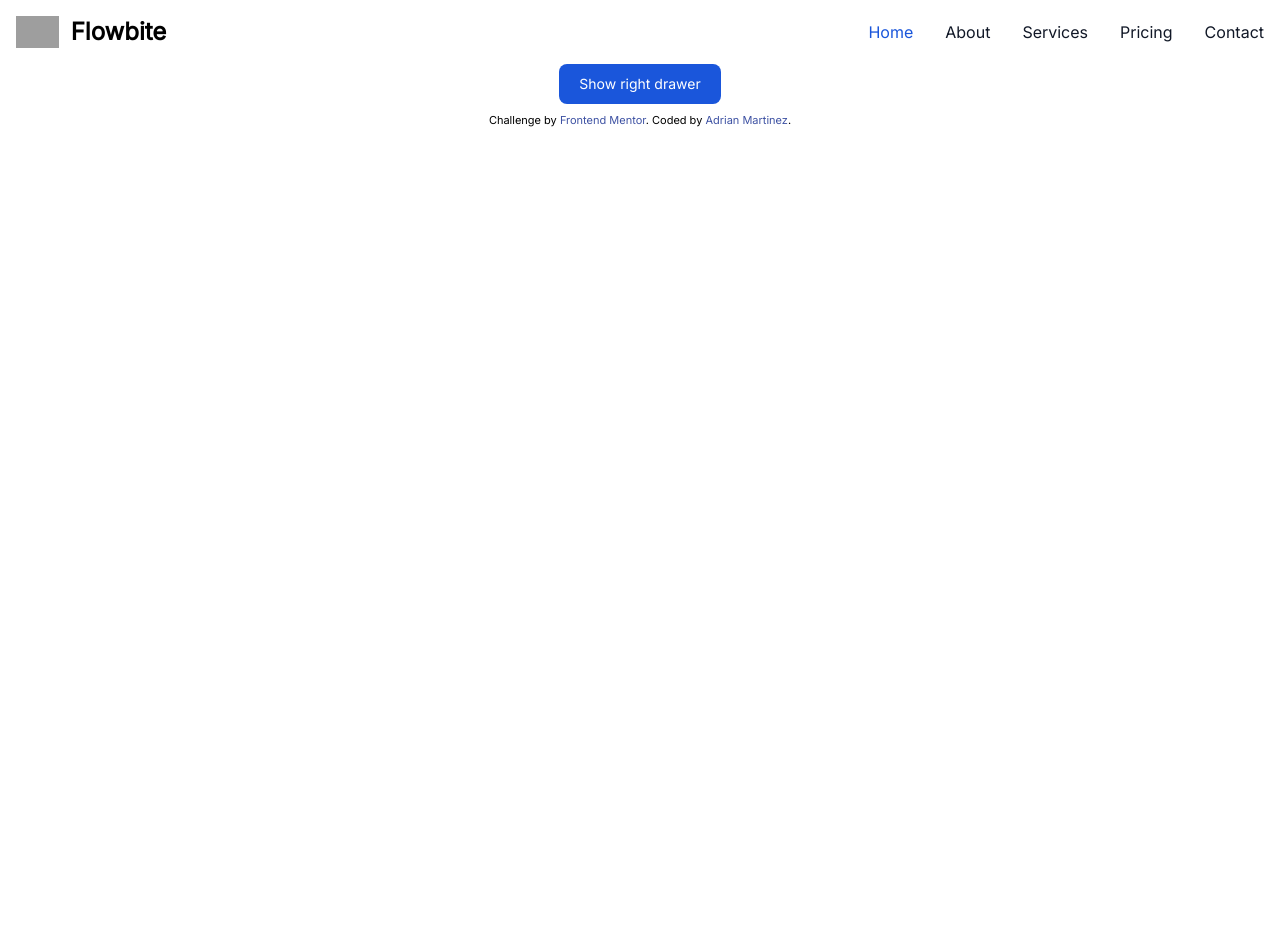
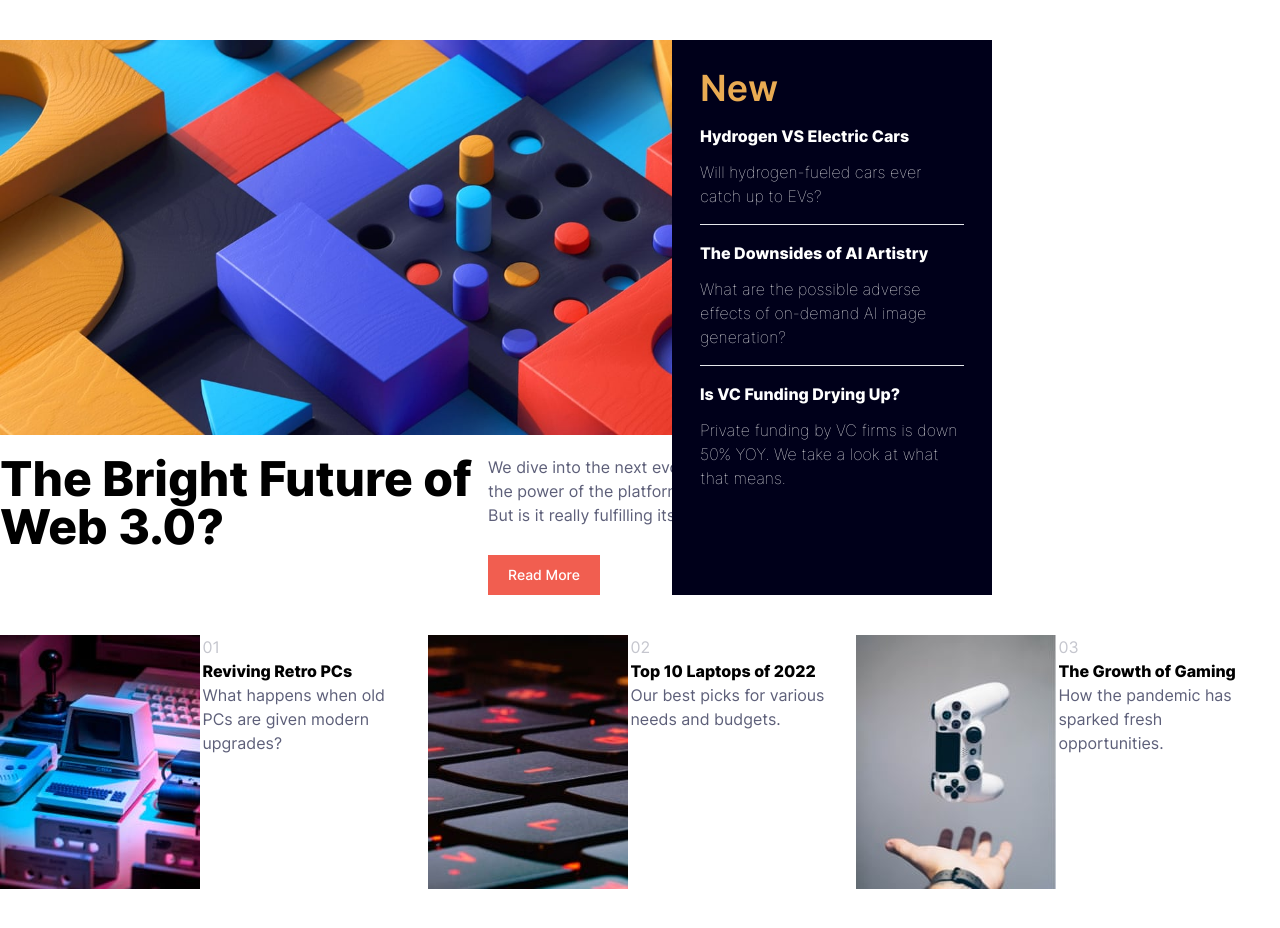
Before and after one commit to AdrianMartinezGit/TechNewsHomePage, a website: page index.html in a window 1280 px wide. Before the commit the page ends 800 px from the top, so only its background shows below. Drawn offline with nearby package versions, Linux system fonts and the light colour scheme; grey boxes are pictures that could not be loaded.

Commit message:
Reworking in Progress

```diff
--- a/index.html
+++ b/index.html
@@ -16,9 +16,6 @@
   </style>
   -->
   <link href="./dist/output.css" rel="stylesheet">
-  <link rel="preconnect" href="https://fonts.googleapis.com">
-  <link rel="preconnect" href="https://fonts.gstatic.com" crossorigin>
-  <link href="https://fonts.googleapis.com/css2?family=Inter&display=swap" rel="stylesheet">
 </head>
 <body>
   <!--
@@ -59,14 +56,11 @@
   How the pandemic has sparked fresh opportunities.
   -->
 
-  <!--<div style="width: 200px; height: 100px; background-color: red;"></div>-->
-  <!--<div class="w-64 h-32 bg-blue-500"></div>-->
-
+  <!-- navbar component
   <nav class="bg-white border-gray-200 dark:bg-gray-900">
     <div class="max-w-screen-xl flex flex-wrap items-center justify-between mx-auto p-4">
       <a href="https://flowbite.com/" class="flex items-center space-x-3 rtl:space-x-reverse">
-          <img src="https://flowbite.com/docs/images/logo.svg" class="h-8" alt="Flowbite Logo" />
-          <span class="self-center text-2xl font-semibold whitespace-nowrap dark:text-white">Flowbite</span>
+          <img src="./assets/images/logo.svg" class="h-8" alt="Flowbite Logo" />
       </a>
       <button data-collapse-toggle="navbar-default" type="button" class="inline-flex items-center p-2 w-10 h-10 justify-center text-sm text-gray-500 rounded-lg md:hidden hover:bg-gray-100 focus:outline-none focus:ring-2 focus:ring-gray-200 dark:text-gray-400 dark:hover:bg-gray-700 dark:focus:ring-gray-600" aria-controls="navbar-default" aria-expanded="false">
           <span class="sr-only">Open main menu</span>
@@ -95,15 +89,91 @@
       </div>
     </div>
   </nav>
+  -->
+
+  <div>
+    <div class="grid grid-cols-2 pt-10 gap-16 ">
+      <div class="w-[960px]">
+        <img src="./assets/images/image-web-3-desktop.jpg">
+        <div class="grid grid-cols-2 gap-4 pt-5">
+          <div>
+            <h1 class="font-extrabold text-5xl">The Bright Future of Web 3.0?</h1>
+          </div>
+          <div>
+            <p class="text-[#5d5f79]">We dive into the next evolution of the web that claims to put the power of the platforms back into the
+              hands of the people. But is it really fulfilling its promise?</p>
+            <button
+              class="text-white bg-[#f15e50] hover:bg-[#a0190d] focus:ring-4 focus:ring-[#f8b1aa] font-medium text-sm px-5 py-2.5 mt-7 dark:bg-blue-600 dark:hover:bg-blue-700 focus:outline-none dark:focus:ring-blue-800"
+              type="button" data-drawer-target="drawer-right-example" data-drawer-show="drawer-right-example"
+              data-drawer-placement="right" aria-controls="drawer-right-example">
+              Read More
+            </button>
+          </div>
+        </div>
+      </div>
+      <div class="w-[320px] bg-[#00001a] p-7">
+        <h1 class="text-[#e9ab53] text-4xl font-semibold">New</h1>
+        <div class="pt-4 pb-4">
+          <h2 class="text-white font-extrabold text-1xl pb-3">Hydrogen VS Electric Cars</h2>
+          <p class="text-white font-thin">Will hydrogen-fueled cars ever catch up to EVs?</p>
+        </div>
+        <hr>
+        <div class="pt-4 pb-4">
+          <h2 class="text-white font-extrabold text-1xl pb-3">The Downsides of AI Artistry</h2>
+          <p class="text-white font-thin">What are the possible adverse effects of on-demand AI image generation?</p>
+        </div>
+        <hr>
+        <div class="pt-4 pb-4">
+          <h2 class="text-white font-extrabold text-1xl pb-3">Is VC Funding Drying Up?</h2>
+          <p class="text-white font-thin">Private funding by VC firms is down 50% YOY. We take a look at what that means.
+          </p>
+        </div>
+      </div>
+    </div>
+    <div class="grid grid-rows-3 w-[100%] gap-4 sm:grid-cols-3 sm:w-[1280px] sm:gap-1 pt-10">
+      <div class="grid grid-cols-2 w-[405px]">
+        <div>
+          <img src="./assets/images/image-retro-pcs.jpg">
+        </div>
+        <div>
+          <h1 class="text-[#c5c6ce]">01</h1>
+          <h2 class="font-extrabold">Reviving Retro PCs</h2>
+          <p class="text-[#5d5f79]">What happens when old PCs are given modern upgrades?</p>
+        </div>
+      </div>
+      <div class="grid grid-cols-2 w-[405px]">
+        <div>
+          <img src="./assets/images/image-top-laptops.jpg">
+        </div>
+        <div>
+          <h1 class="text-[#c5c6ce]">02</h1>
+          <h2 class="font-extrabold">Top 10 Laptops of 2022</h2>
+          <p class="text-[#5d5f79]">Our best picks for various needs and budgets.</p>
+        </div>
+      </div>
+      <div class="grid grid-cols-2 w-[405px]">
+        <div>
+          <img src="./assets/images/image-gaming-growth.jpg">
+        </div>
+        <div>
+          <h1 class="text-[#c5c6ce]">03</h1>
+          <h2 class="font-extrabold">The Growth of Gaming</h2>
+          <p class="text-[#5d5f79]">How the pandemic has sparked fresh opportunities.</p>
+        </div>
+      </div>
+    </div>
+  </div>
 
   <!-- drawer init and toggle -->
-  <div class="text-center">
+  <!--
+  <div class="text-center pt-16">
     <button class="text-white bg-blue-700 hover:bg-blue-800 focus:ring-4 focus:ring-blue-300 font-medium rounded-lg text-sm px-5 py-2.5 mb-2 dark:bg-blue-600 dark:hover:bg-blue-700 focus:outline-none dark:focus:ring-blue-800" type="button" data-drawer-target="drawer-right-example" data-drawer-show="drawer-right-example" data-drawer-placement="right" aria-controls="drawer-right-example">
     Show right drawer
     </button>
   </div>
+  -->
 
-  <!-- drawer component -->
+  <!-- drawer component
   <div id="drawer-right-example" class="fixed top-0 right-0 z-40 h-screen p-4 overflow-y-auto transition-transform translate-x-full bg-white w-80 dark:bg-gray-800" tabindex="-1" aria-labelledby="drawer-right-label">
     <h5 id="drawer-right-label" class="inline-flex items-center mb-4 text-base font-semibold text-gray-500 dark:text-gray-400"><svg class="w-4 h-4 me-2.5" aria-hidden="true" xmlns="http://www.w3.org/2000/svg" fill="currentColor" viewBox="0 0 20 20">
     <path d="M10 .5a9.5 9.5 0 1 0 9.5 9.5A9.51 9.51 0 0 0 10 .5ZM9.5 4a1.5 1.5 0 1 1 0 3 1.5 1.5 0 0 1 0-3ZM12 15H8a1 1 0 0 1 0-2h1v-3H8a1 1 0 0 1 0-2h2a1 1 0 0 1 1 1v4h1a1 1 0 0 1 0 2Z"/>
@@ -122,11 +192,7 @@
   </svg></a>
     </div>
   </div>
-
-  <div class="attribution">
-    Challenge by <a href="https://www.frontendmentor.io?ref=challenge" target="_blank">Frontend Mentor</a>.
-    Coded by <a href="#">Adrian Martinez</a>.
-  </div>
+  -->
 
   <script src="./node_modules/flowbite/dist/flowbite.min.js"></script>
 </body>
--- a/src/input.css
+++ b/src/input.css
@@ -2,9 +2,13 @@
 @tailwind components;
 @tailwind utilities;
 
+@font-face {
+    font-family: interFont;
+    src: url('../assets/fonts/Inter-VariableFont_slnt,wght.ttf');
+  }
 
 body {
-    font-family: 'Inter', sans-serif;
+    font-family: interFont, sans-serif;
 }
 .attribution {
     font-size: 11px;
```
Also changed, not shown: dist/output.css.
